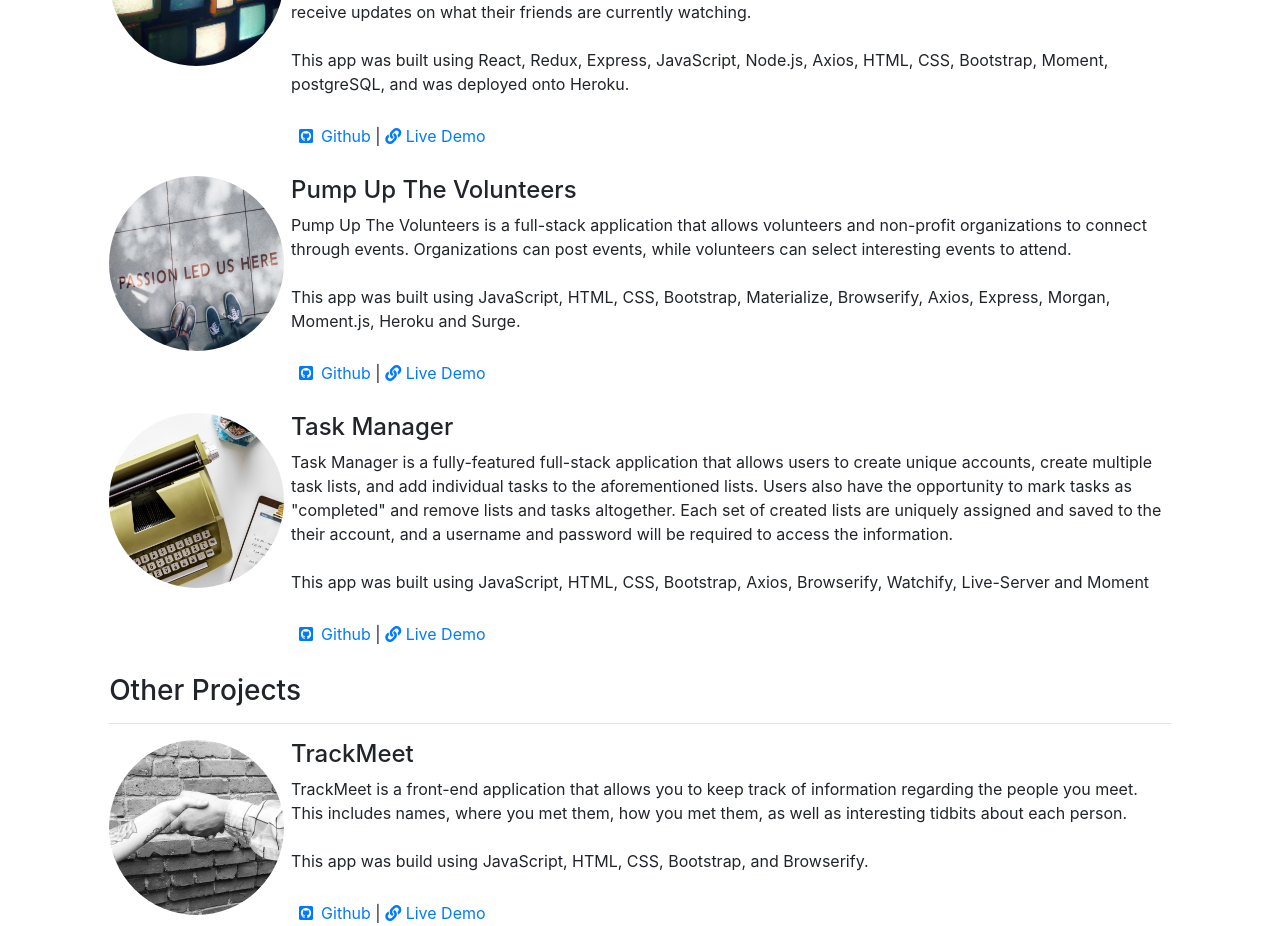
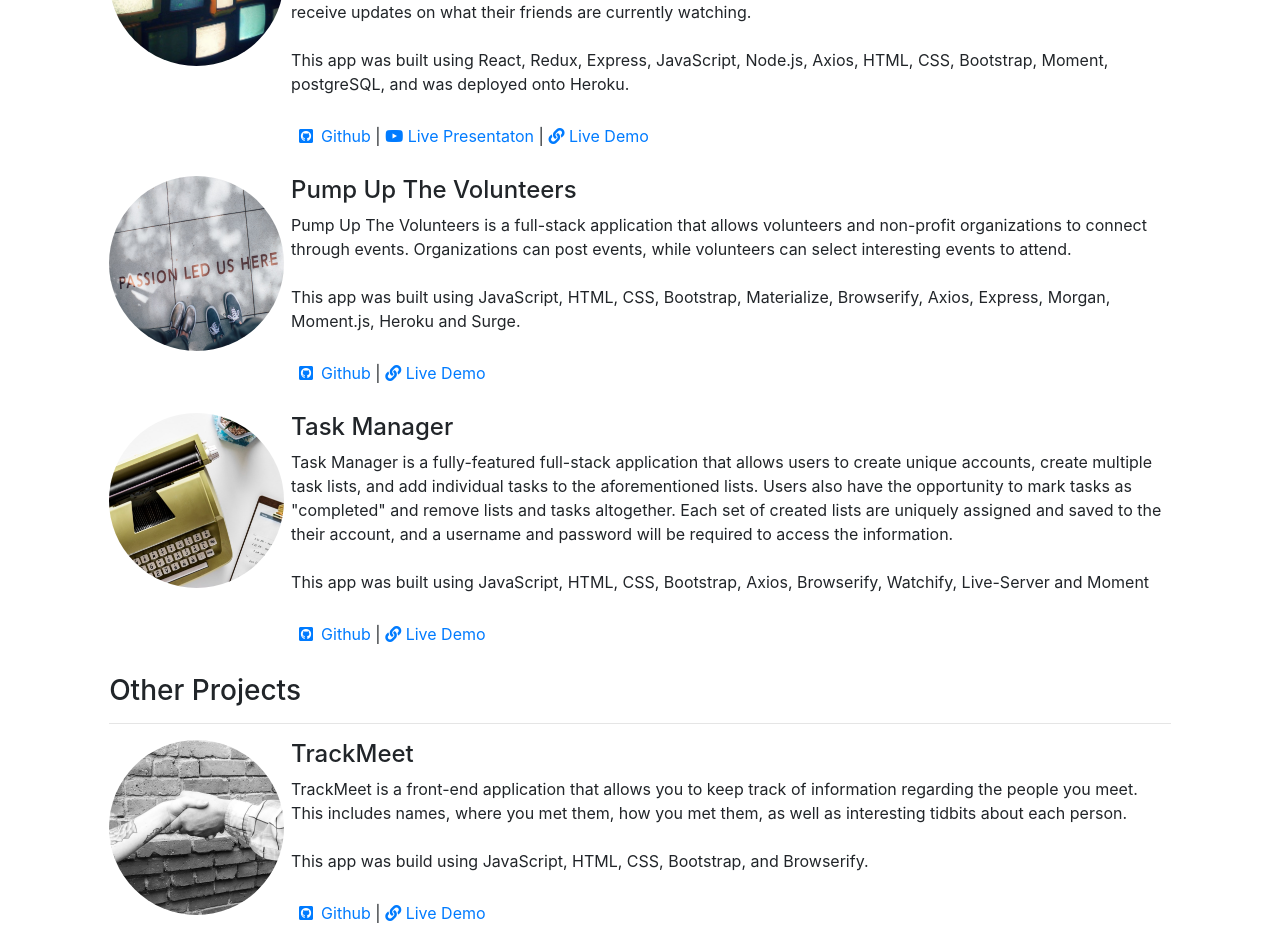
Before and after one commit to Brandoncyu/portfolio-react, a React (Create React App) app: page / in a window 1280 px wide. Shown: the part 1300-2226 px from the top of the page. Built offline with nearby package versions, Linux system fonts and the light colour scheme.

Commit message:
added youtube presentation

```diff
--- a/src/components/Projects.js
+++ b/src/components/Projects.js
@@ -34,7 +34,7 @@ class Projects extends Component {
 
                 <br />
                 <br />
-                <a href = "https://github.com/Brandoncyu/tvod-frontend" target="blank"><i className="fab fa-github-square p-2"></i>Github</a> | <a href = "https://tvod.herokuapp.com" target="blank"><i className="fas fa-link"></i> Live Demo</a>
+                <a href = "https://github.com/Brandoncyu/tvod-frontend" target="blank"><i className="fab fa-github-square p-2"></i>Github</a> | <a href = "https://tvod.herokuapp.com" target="blank"><i className="fab fa-youtube"></i> Live Presentaton</a> | <a href = "https://tvod.herokuapp.com" target="blank"><i className="fas fa-link"></i> Live Demo</a>
               </Col>
             </Row>
             <br />
```
